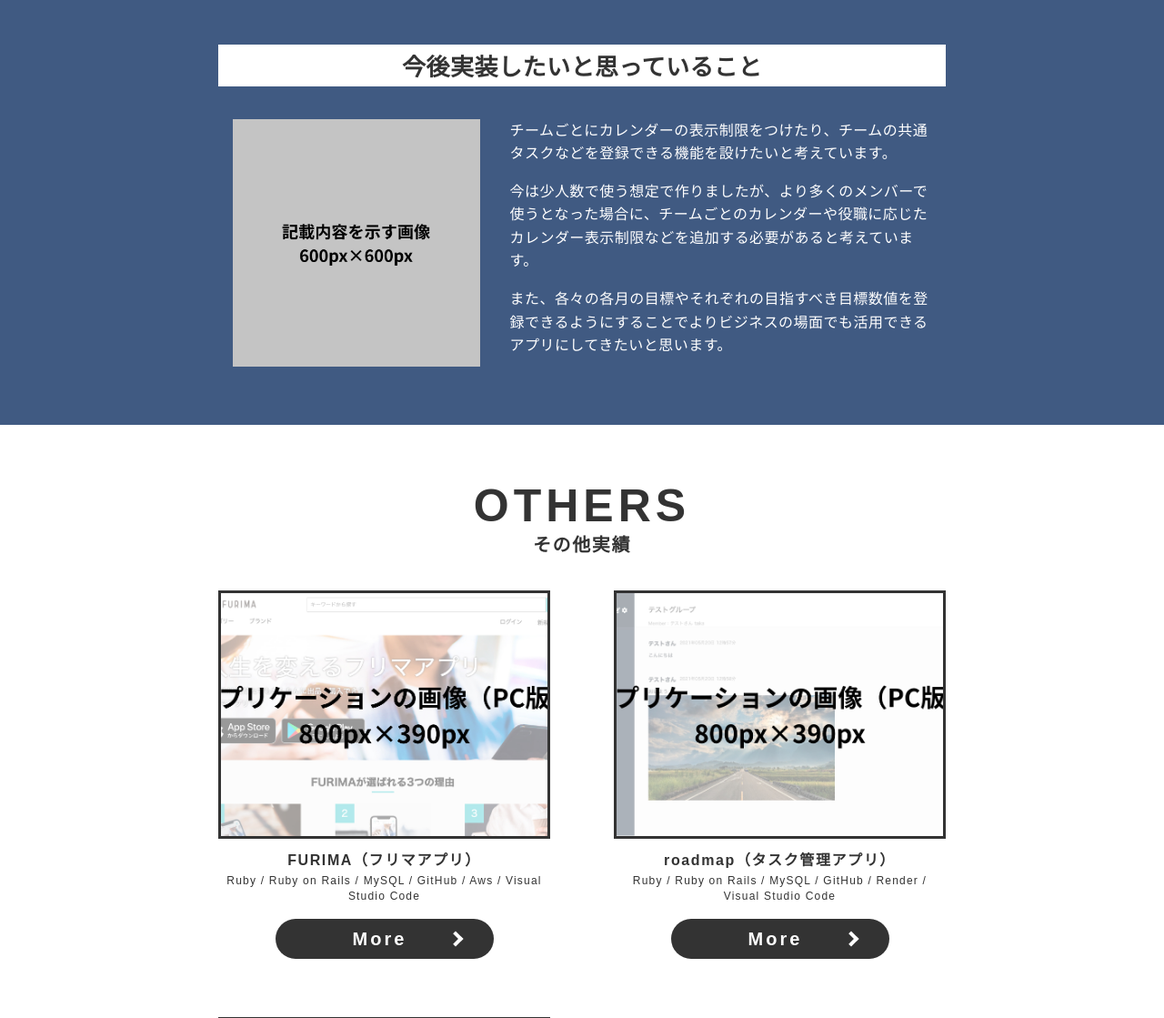
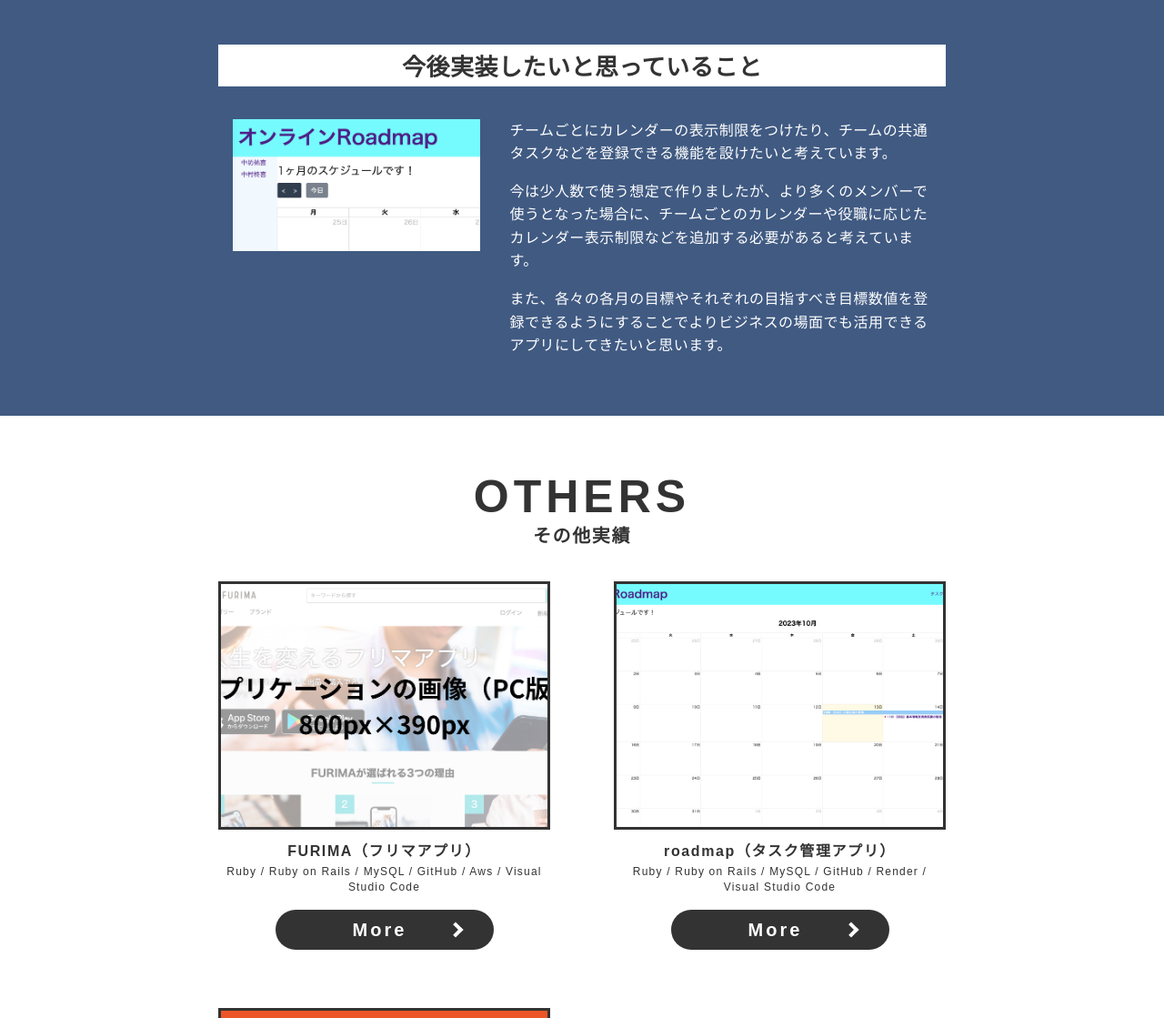
Before and after one commit to nakayu08/portfolio-site, a plain HTML site: page works/02.html in a window 1280 px wide. Shown: the part 2985-4104 px from the top of the page at 91% size. Drawn offline with nearby package versions, Linux system fonts and the light colour scheme.

Commit message:
画像の適用

```diff
--- a/works/02.html
+++ b/works/02.html
@@ -132,7 +132,7 @@
               <div class="p-work-about__item-block p-work-about__item-block-2column">
                 <div class="p-work-about__item-block-pict obj-fit-img">
                   <!-- images/02に配置した、記載内容を表す画像のパスを記載する -->
-                  <img src="../images/work/02/pict-work02-about-dammy.jpg">
+                  <img src="../images/work/02/roadmap_exp01.png">
                 </div>
                 <!-- 記載番号：13 -->
                 <div class="p-work-about__item-block-text">
@@ -154,7 +154,7 @@
               <div class="p-work-about__item-block p-work-about__item-block-2column">
                 <div class="p-work-about__item-block-pict obj-fit-img">
                   <!-- images/02に配置した、記載内容を表す画像のパスを記載する -->
-                  <img src="../images/work/02/pict-work02-about-dammy.jpg">
+                  <img src="../images/work/02/roadmap_exp02.png">
                 </div>
                 <!-- 記載番号：14 -->
                 <div class="p-work-about__item-block-text">
@@ -198,7 +198,7 @@
               <li class="p-work-others__item">
                 <div class="p-work-others__item-pict">
                   <!-- images/02に配置した、オリジナルアプリの画像（PC版）のパスを記載する -->
-                  <a href="02.html" style="background-image:url('../images/work/02/pict-work02-firstview_pc.jpg');"></a>
+                  <a href="02.html" style="background-image:url('../images/work/02/roadmap_pro.png');"></a>
                 </div>
                 <div class="p-work-others__item-text-block">
                   <!-- 記載番号：17 -->
```
